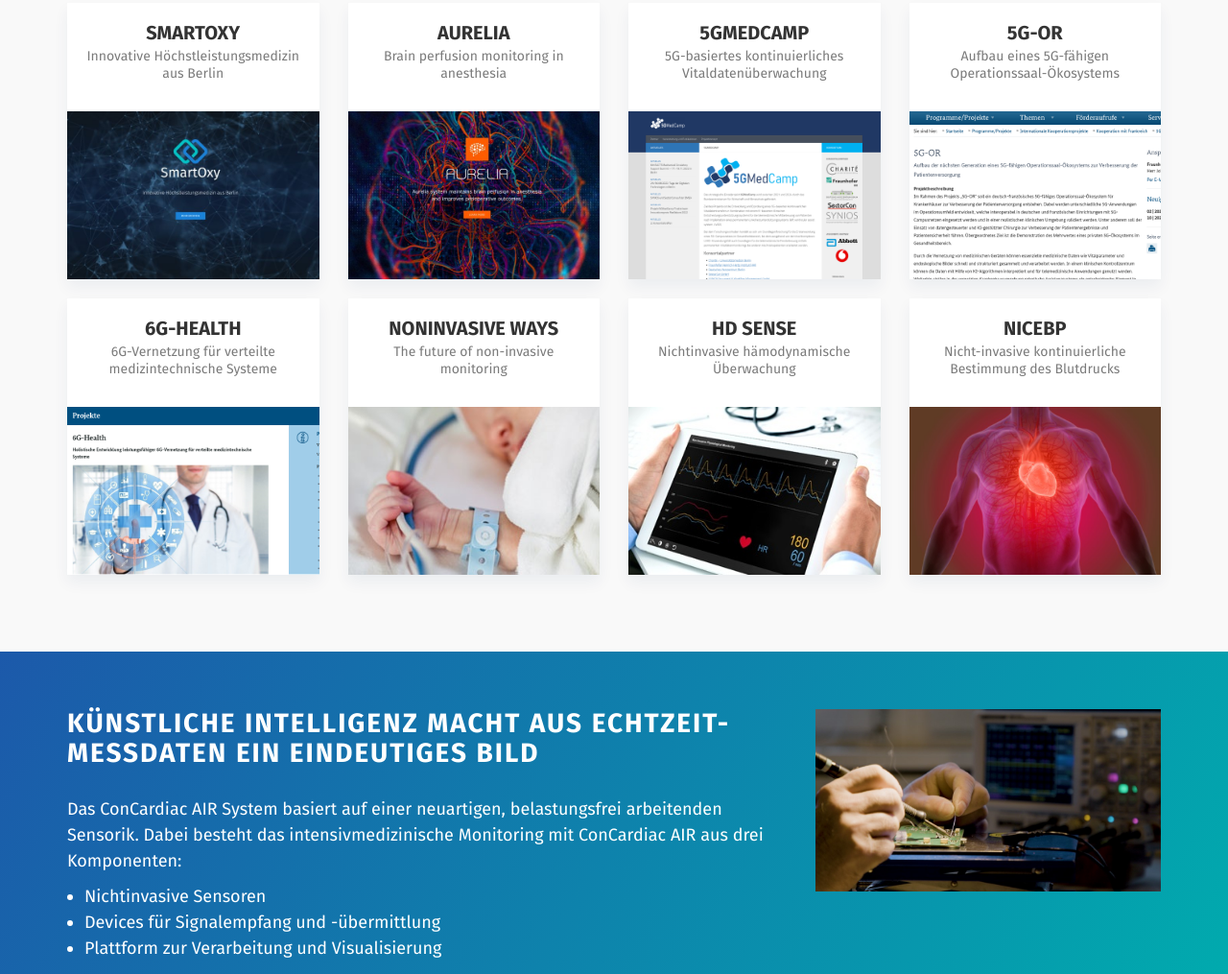
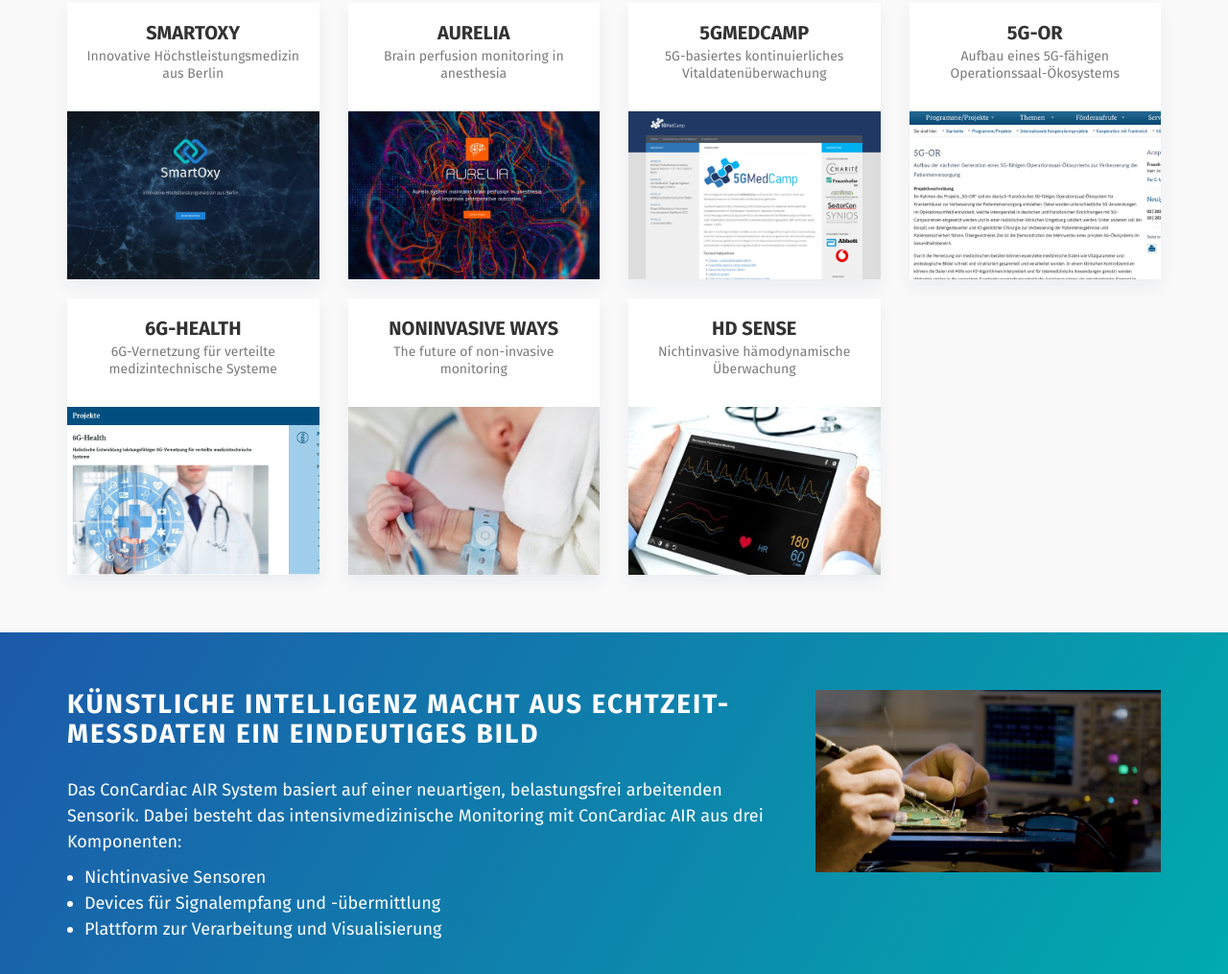
Before and after one commit to SectorCon/concardiac-hugo-static, a plain HTML site: page index.html in a window 1280 px wide. Shown: the part 4348-5363 px from the top of the page at 96% size. Drawn offline with Linux system fonts and the light colour scheme; files whose address does not match are found by name.

Commit message:
remove niceBP SectorCon/concardiac-hugo@084c9ae714ad3d826f5462b6b9ad7773768287e6

```diff
--- a/index.html
+++ b/index.html
@@ -275,18 +275,6 @@
 </a>
 </div>
 </div>
-<div class="col-md-3 col-sm-6 col-xs-12">
-<div class="projects-item text-center">
-<div class=project-title>
-<h3>niceBP</h3>
-<p>Nicht-invasive kontinuierliche Bestimmung des Blutdrucks</p>
-</div>
-<a href=https://www.fh-dortmund.de/projekte/nicebp.php target=_blank>
-<img src=/images/projects/iStock-653398362-small.jpg class="img-responsive img-projects" alt>
-</a>
-</div>
-</div>
-</div><div class=row>
 </div>
 </div>
 </section>
@@ -354,7 +342,6 @@ Germany</div></li>
 <li><a href=/legal>Impressum</a></li>
 <li><a href=/privacy>Datenschutz</a></li>
 <li><a href=https://sector.de/press>Pressematerial</a></li>
-<li><a href=/></a></li>
 <li><a href=https://concardiac.de/en/>English</a></li>
 </ul>
 </div>
```
Also changed, not shown: 404.html (+0 -1 lines), author/concardiac/index.html (+0 -1 lines), author/index.html (+0 -1 lines), categories/index.html (+0 -1 lines), en/index.html (+0 -12 lines), legal/index.html (+0 -1 lines), partner/index.html (+0 -1 lines), press/index.html (+0 -1 lines), privacy/index.html (+0 -1 lines), tags/index.html (+0 -1 lines).
